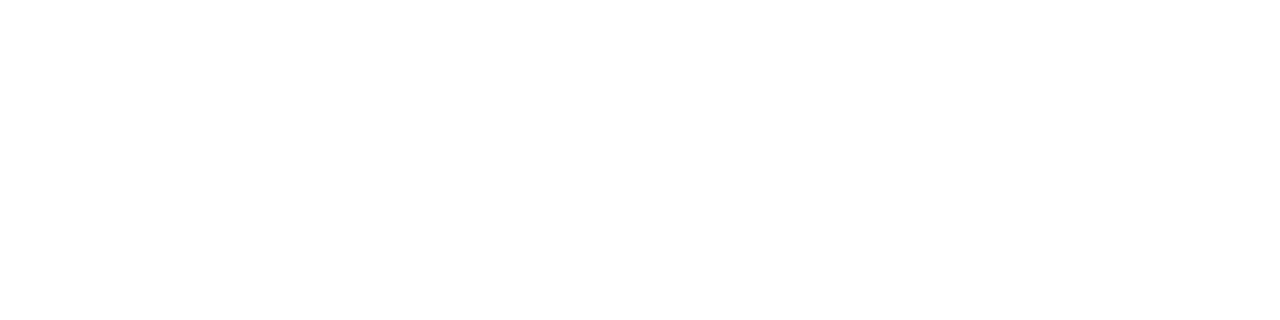
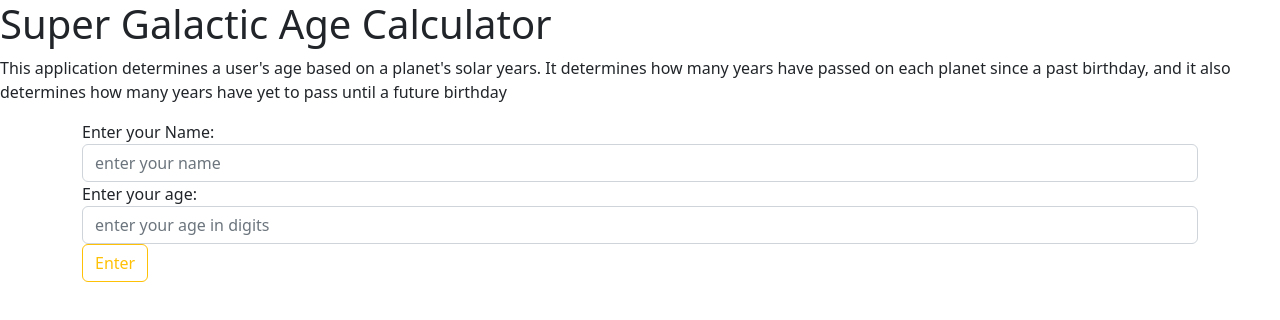
Before and after one commit to ZuriGa/Galactic-Age-Calculator, a website built with webpack: page src/index.html in a window 1280 px wide. Built offline with nearby package versions, Linux system fonts and the light colour scheme.

Commit message:
HTML container and styling

```diff
--- a/src/index.html
+++ b/src/index.html
@@ -6,6 +6,21 @@
     <title>Galactic Age Calculator</title>
 </head>
 <body>
+    <h1>Super Galactic Age Calculator</h1>
+    <p>This application determines a user's age based on a planet's solar years. It determines how many years have passed on each planet since a past birthday, and it also determines how many years have yet to pass until a future birthday</p>
+    <div class="container">
+    <form>
+        <div class="form-group">
+            <label for="age">Enter your Name:</label>
+            <input type="text" class="form-control" id="age" placeholder="enter your name">
+            <label for="age">Enter your age:</label>
+            <input type="text" class="form-control" id="age" placeholder="enter your age in digits">
+        </div>
+    </form>
+    <button type="button" class="btn btn-outline-warning">Enter</button>
+    </div>
+
+
 
 </body>
 </html>
```
Also changed, not shown: README.md.
